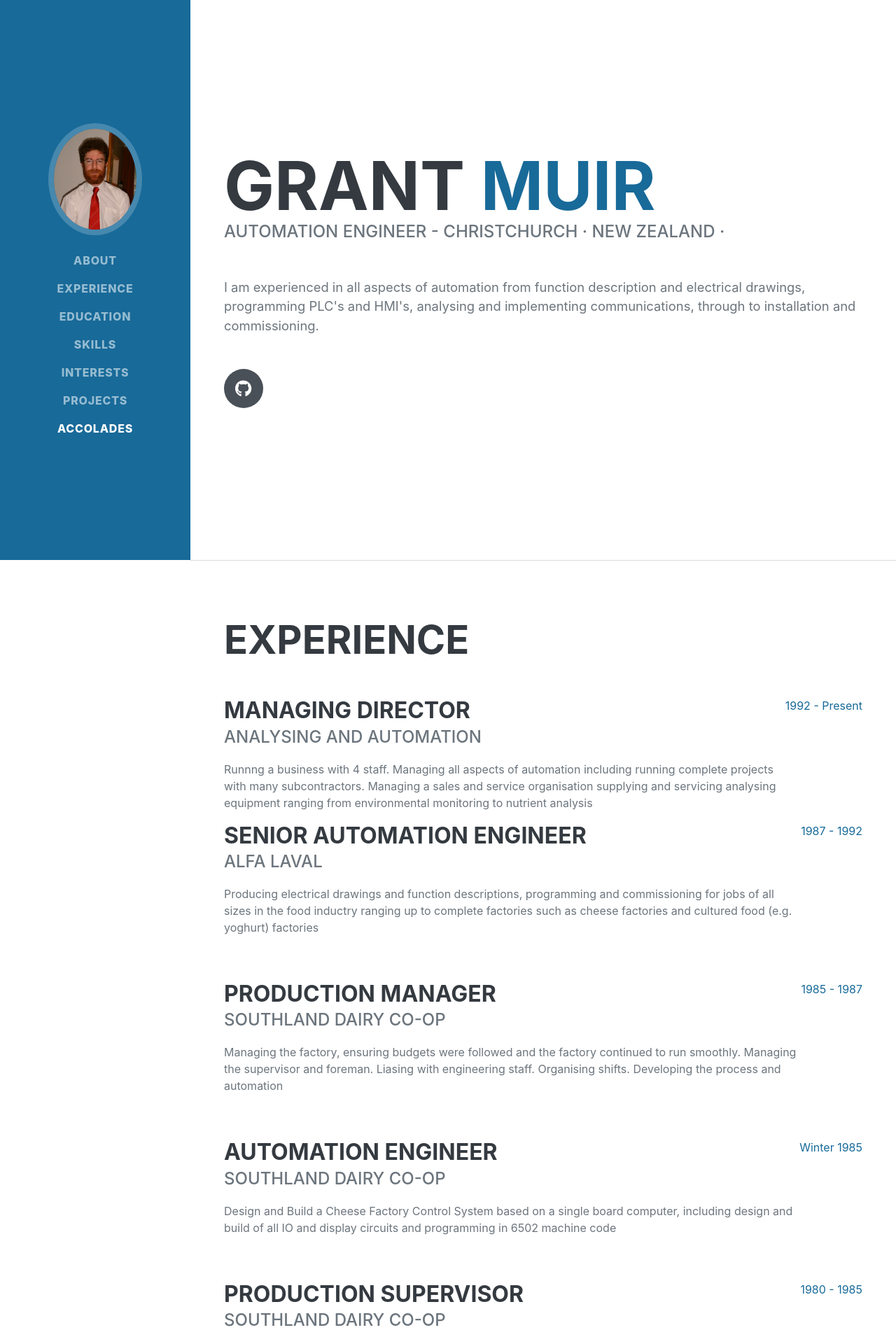
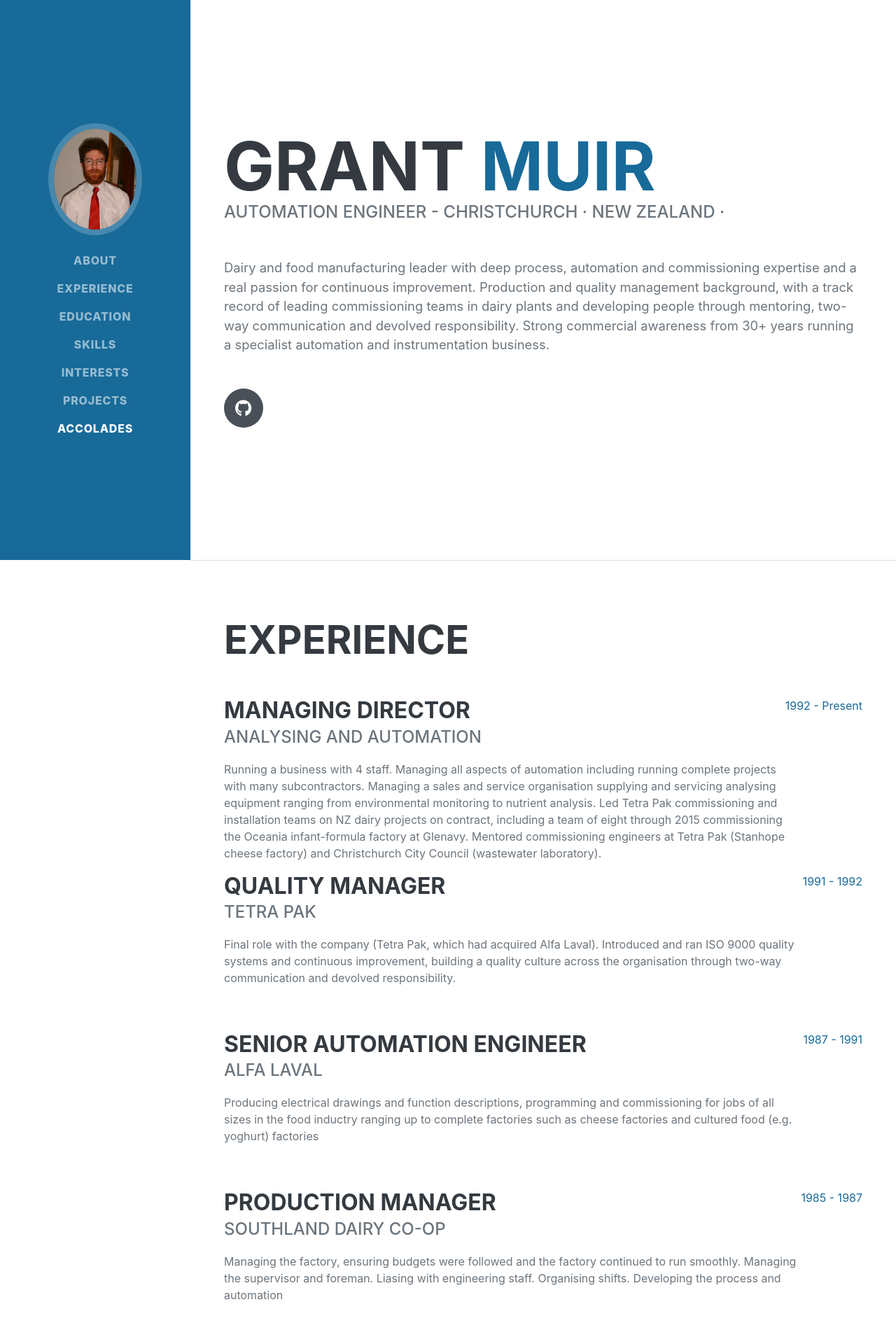
Before and after one commit to SYM-1/django-resume, a Django app: page / in a window 1280 px wide. Shown: the top 1920 px of the page at 70% size. Run offline with Django 5.2, Linux system fonts and the light colour scheme; some libraries are stand-ins or nearby versions; some web fonts are replaced.

Commit message:
Tailor CV: profile, Quality Manager (Tetra Pak), recent commissioning leadership

```diff
--- a/website/templates/home.html
+++ b/website/templates/home.html
@@ -50,7 +50,7 @@
                         Automation Engineer - Christchurch · New Zealand  ·
 
                     </div>
-                    <p class="lead mb-5">I am experienced in all aspects of automation from function description and electrical drawings, programming PLC's and HMI's, analysing and implementing communications, through to installation and commissioning.</p>
+                    <p class="lead mb-5">Dairy and food manufacturing leader with deep process, automation and commissioning expertise and a real passion for continuous improvement. Production and quality management background, with a track record of leading commissioning teams in dairy plants and developing people through mentoring, two-way communication and devolved responsibility. Strong commercial awareness from 30+ years running a specialist automation and instrumentation business.</p>
                     <div class="social-icons">
                         <a class="social-icon" href="https://github.com/SYM-1"><i class="fab fa-github"></i></a>
                     </div>
@@ -65,9 +65,17 @@
                         <div class="flex-grow-1">
                             <h3 class="mb-0">Managing Director </h3>
                             <div class="subheading mb-3">Analysing and Automation</div>
-                            <p>Runnng a business with 4 staff.  Managing all aspects of automation including running complete projects with many subcontractors.  Managing a sales and service organisation supplying and servicing analysing equipment ranging from environmental monitoring to nutrient analysis</p>
+                            <p>Running a business with 4 staff.  Managing all aspects of automation including running complete projects with many subcontractors.  Managing a sales and service organisation supplying and servicing analysing equipment ranging from environmental monitoring to nutrient analysis.  Led Tetra Pak commissioning and installation teams on NZ dairy projects on contract, including a team of eight through 2015 commissioning the Oceania infant-formula factory at Glenavy.  Mentored commissioning engineers at Tetra Pak (Stanhope cheese factory) and Christchurch City Council (wastewater laboratory).</p>
                         </div>
                         <div class="flex-shrink-0"><span class="text-primary">1992 - Present</span></div>
+                    </div>
+                    <div class="d-flex flex-column flex-md-row justify-content-between mb-5">
+                        <div class="flex-grow-1">
+                            <h3 class="mb-0">Quality Manager</h3>
+                            <div class="subheading mb-3">Tetra Pak</div>
+                            <p>Final role with the company (Tetra Pak, which had acquired Alfa Laval).  Introduced and ran ISO 9000 quality systems and continuous improvement, building a quality culture across the organisation through two-way communication and devolved responsibility.</p>
+                        </div>
+                        <div class="flex-shrink-0"><span class="text-primary">1991 - 1992</span></div>
                     </div>
                     <div class="d-flex flex-column flex-md-row justify-content-between mb-5">
                         <div class="flex-grow-1">
@@ -75,7 +83,7 @@
                             <div class="subheading mb-3">Alfa Laval</div>
                             <p>Producing electrical drawings and function descriptions, programming and commissioning for jobs of all sizes in the food inductry ranging up to complete factories such as cheese factories and cultured food (e.g. yoghurt) factories</p>
                         </div>
-                        <div class="flex-shrink-0"><span class="text-primary">1987 - 1992</span></div>
+                        <div class="flex-shrink-0"><span class="text-primary">1987 - 1991</span></div>
                     </div>
 
                     <div class="d-flex flex-column flex-md-row justify-content-between mb-5">
```
